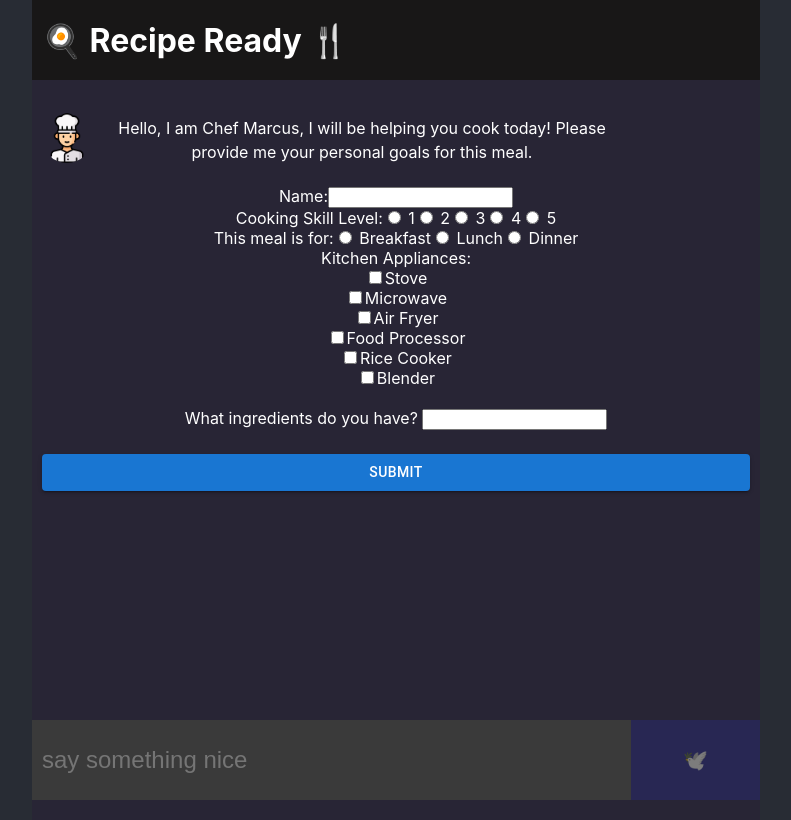
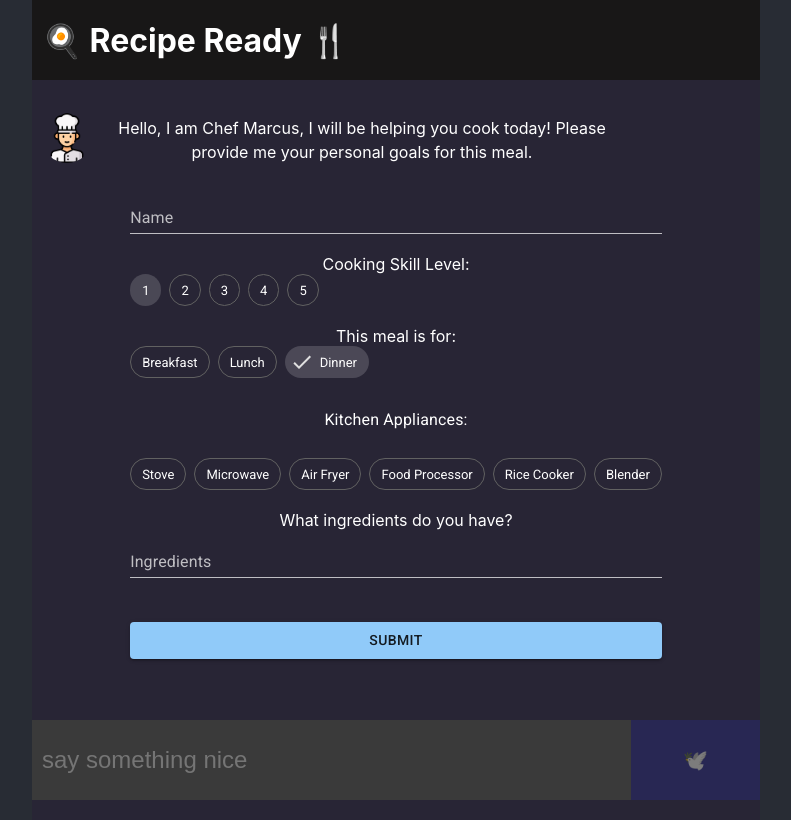
Before and after one commit to Quienten/recipe-ready, a React (Create React App) app in the folder client/: page / in a window 1280 px wide. Shown: the whole page, without its empty margins (244-1035 px from the left). Built offline with nearby package versions, Linux system fonts and the light colour scheme.

Commit message:
WhatToCookForm MUI conversion

```diff
--- a/client/package.json
+++ b/client/package.json
@@ -6,6 +6,8 @@
   "dependencies": {
     "@emotion/react": "^11.11.1",
     "@emotion/styled": "^11.11.0",
+    "@fontsource/roboto": "^5.0.8",
+    "@mui/icons-material": "^5.15.0",
     "@mui/material": "^5.14.19",
     "@testing-library/jest-dom": "^5.17.0",
     "@testing-library/react": "^13.4.0",
--- a/client/src/App.jsx
+++ b/client/src/App.jsx
@@ -1,13 +1,27 @@
 import React from "react";
 import './App.css';
 import AIChat from "./AIChat"
-import Button from "@mui/material/Button";
+import {createTheme, CssBaseline, ThemeProvider} from "@mui/material"
+
+import '@fontsource/roboto/300.css';
+import '@fontsource/roboto/400.css';
+import '@fontsource/roboto/500.css';
+import '@fontsource/roboto/700.css';
+
 
 const CHAT_GPT_ON = false
+
+const darkTheme = createTheme({
+    palette: {
+        mode: 'dark',
+    },
+});
 
 function App() {
 
   return (
+        <ThemeProvider theme={darkTheme}>
+            {/*<CssBaseline />*/}
             <div className="App">
                 <header>
                     <h1>🍳 Recipe Ready 🍴</h1>
@@ -17,6 +31,7 @@ function App() {
                     <AIChat></AIChat>
                 </section>
             </div>
+        </ThemeProvider>
   );
 }
 
--- a/client/src/WhatToCookForm.jsx
+++ b/client/src/WhatToCookForm.jsx
@@ -1,5 +1,10 @@
 import React, {useState} from "react";
 import Button from '@mui/material/Button';
+import Chip from "@mui/material/Chip";
+import Stack from "@mui/material/Stack";
+import DoneIcon from '@mui/icons-material/Done';
+import TextField from '@mui/material/TextField';
+import {Box, FormControl, Typography} from "@mui/material";
 
 function WhatToCookForm({addNewMessage}) {
 
@@ -8,15 +13,18 @@ function WhatToCookForm({addNewMessage}) {
     const [skillLevel, setSkillLevel] = useState(1)
 
     const [checkedAppliances, setCheckedAppliances] = useState([]);
-    const applianceData = [
-        { id: "1", value: "Stove" },
-        { id: "2", value: "Microwave" },
-        { id: "3", value: "Air Fryer" },
-        { id: "4", value: "Food Processor" },
-        { id: "5", value: "Rice Cooker" },
-        { id: "6", value: "Blender" },
+    const defaultApplianceData = [
+        { id: "1", value: "Stove", selected: false},
+        { id: "2", value: "Microwave", selected: false},
+        { id: "3", value: "Air Fryer", selected: false},
+        { id: "4", value: "Food Processor", selected: false},
+        { id: "5", value: "Rice Cooker", selected: false},
+        { id: "6", value: "Blender", selected: false},
     ];
+    const [applianceData, setApplianceData] = useState(defaultApplianceData);
 
+    const mealOptions = ["Breakfast", "Lunch", "Dinner"]
+    const [mealSelected, setMealSelected] = useState(2); //Dinner is default
     const [mealType, setMealType] = useState("Dinner");
 
     const [ingredients, setIngredients] = useState("")
@@ -29,7 +37,15 @@ function WhatToCookForm({addNewMessage}) {
         setSkillLevel(event.target.value)
     }
 
-    const handleAppliance = (event) => {
+    const handleAppliance = (event, index) => {
+        const updateApplianceData = applianceData.map((elem, i) => {
+            if (i === index) {
+                // Flip selected
+                elem.selected = !elem.selected
+            }
+            return elem;
+        });
+
         const value = event.target.value;
         const isChecked = event.target.checked;
 
@@ -92,39 +108,70 @@ function WhatToCookForm({addNewMessage}) {
 
     return (
         <div>
-            <form className="what-to-cook" onSubmit={submit}>
-                <label>Name:</label><input type="text" name="name" onChange={handleName}/>
+            <FormControl
+                className="what-to-cook"
+                onSubmit={submit}>
+                <TextField
+                    label="Name"
+                    variant="standard"
+                    value={name}
+                    onChange={(e) => {setName(e.target.value)}}
+                />
                 <br/>
-                <label onChange={handleSkill}> Cooking Skill Level:
-                    <input type="radio" name="skill" value={1}/> 1
-                    <input type="radio" name="skill" value={2}/> 2
-                    <input type="radio" name="skill" value={3}/> 3
-                    <input type="radio" name="skill" value={4}/> 4
-                    <input type="radio" name="skill" value={5}/> 5
-                </label>
+                <label onChange={handleSkill}> Cooking Skill Level: </label>
+                <Stack direction="row" spacing={1}>
+                    {[1,2,3,4,5].map((item, index) => {
+                        return (
+                            <Chip key={index}
+                                  label={item}
+                                  onClick={(e) => setSkillLevel(item)}
+                                  variant={item === skillLevel ? "" : "outlined"}
+                            />
+                        );
+                    })}
+                </Stack>
                 <br/>
-                <label onChange={handleMealType}> This meal is for:
-                    <input type="radio" name="mealType" value={"Breakfast"}/> Breakfast
-                    <input type="radio" name="mealType" value={"Lunch"}/> Lunch
-                    <input type="radio" name="mealType" value={"Dinner"}/> Dinner
-                </label>
+                <label onChange={handleMealType}> This meal is for:</label>
+                    <Stack direction="row" spacing={1}>
+                        {mealOptions.map((item, index) => {
+                            return (
+                                <Chip key={index}
+                                      label={item}
+                                      onClick={(e) => setMealSelected(index)}
+                                      icon={index === mealSelected ? <DoneIcon /> : null}
+                                      variant={index === mealSelected ? "" : "outlined"}
+                                />
+                            );
+                        })}
+                    </Stack>
+
                 <br/>
-                <label> Kitchen Appliances: </label>
-                {applianceData.map((item, index) => {
-                    return (
-                        <div key={item.id} className="checkbox-container">
-                            <input
-                                type="checkbox"
-                                name="languages"
-                                value={item.value}
-                                onChange={handleAppliance}
+                <Typography level="title-lg" mb={2}>
+                    Kitchen Appliances:
+                </Typography>
+                <Box
+                    role="group"
+                    sx={{ display: 'flex', flexWrap: 'wrap', gap: 1 }}
+                >
+                    {applianceData.map((item, index) => {
+                        return (
+                            <Chip key={index}
+                                  label={item.value}
+                                  onClick={(e) => handleAppliance(e, index)}
+                                  icon={item.selected ? <DoneIcon /> : null}
+                                  variant={item.selected ? "" : "outlined"}
                             />
-                            <label>{item.value}</label>
-                        </div>
-                    );
-                })}
+                        );
+                    })}
+                </Box>
                 <br/>
-                <label>What ingredients do you have? <input type="text" name="ingredients" onChange={handleIngredients}/></label>
+                <label>What ingredients do you have?</label>
+                <TextField
+                    label="Ingredients"
+                    variant="standard"
+                    value={ingredients}
+                    onChange={handleIngredients}
+                />
                 <br/>
                 <Button
                     type="submit"
@@ -134,7 +181,7 @@ function WhatToCookForm({addNewMessage}) {
                 >
                 Submit
                 </Button>
-            </form>
+            </FormControl>
         </div>
     );
 }
--- a/package.json
+++ b/package.json
@@ -13,7 +13,7 @@
     "@emotion/react": "^11.11.1",
     "@emotion/styled": "^11.11.0",
     "@fontsource/roboto": "^5.0.8",
-    "@mui/icons-material": "^5.14.19",
+    "@mui/icons-material": "^5.15.0",
     "@mui/material": "^5.14.19",
     "express": "^4.18.2",
     "openai": "^4.20.0",
```
Also changed, not shown: 2 other files (tests, documents, lock files or other folders). Lines whose indentation alone changed are shown as unchanged.
